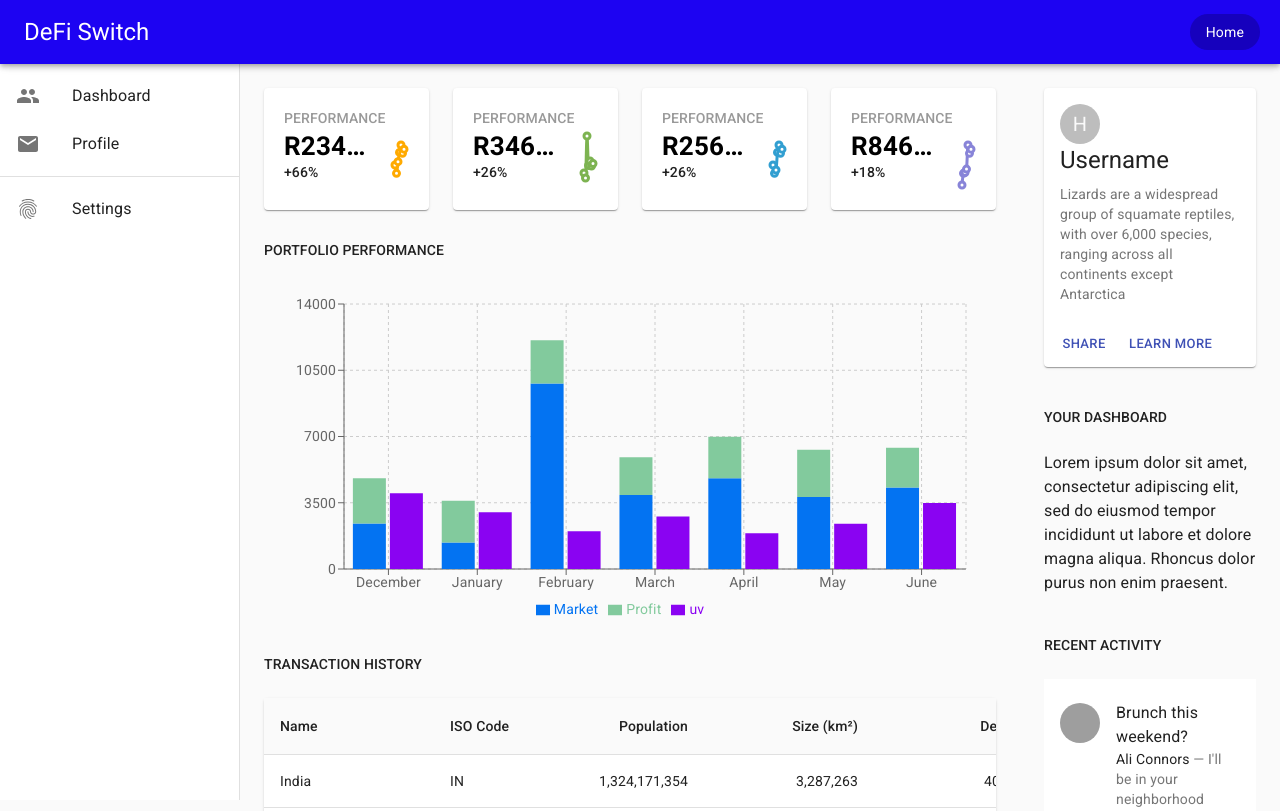
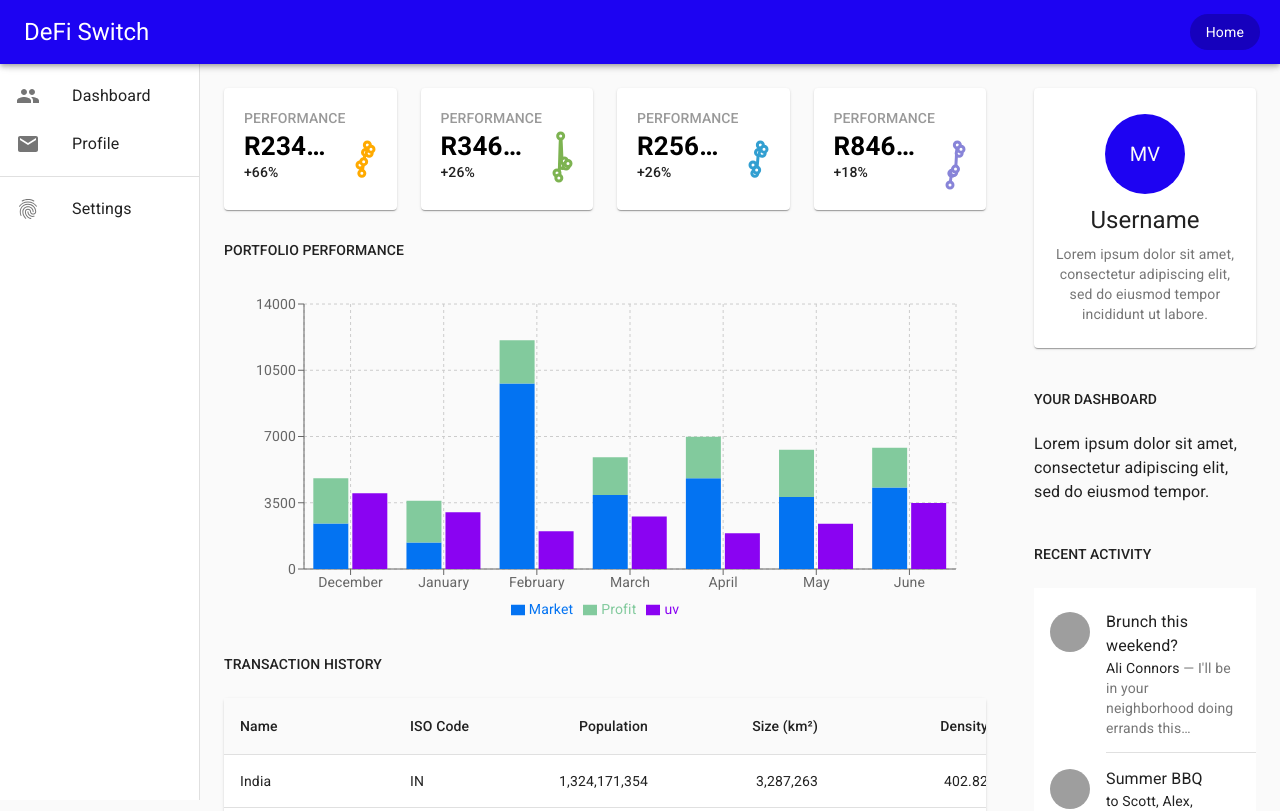
Before and after one commit to x33q/DeFi-Switch, a Next.js app: page /dashboard in a window 1280 px wide. Shown: the top 811 px of the page. Built offline with nearby package versions, Linux system fonts and the light colour scheme; grey boxes are pictures that could not be loaded.

Commit message:
Profile Card +

```diff
--- a/components/Dashboard/ProfileCard.js
+++ b/components/Dashboard/ProfileCard.js
@@ -12,9 +12,19 @@ import Avatar from '@material-ui/core/Avatar';
 
 const useStyles = makeStyles({
   root: {
+    textAlign: 'center',
+    margin: 'auto',
   },
   media: {
     height: 140,
+  },
+  avatarBlue: {
+    backgroundColor: '#1e03f2',
+    height: '80px',
+    width: '80px',
+    margin: 'auto',
+    marginTop: '10px',
+    marginBottom: '10px',
   },
 });
 
@@ -23,28 +33,16 @@ export default function MediaCard() {
 
   return (
     <Card className={classes.root}>
-      <CardActionArea>
         <CardContent>
-        <div className={classes.root}>
-      <Avatar>H</Avatar>
-    </div>
+            <Avatar className={classes.avatarBlue}>MV</Avatar>
           <Typography gutterBottom variant="h5" component="h2">
             Username
           </Typography>
           <Typography variant="body2" color="textSecondary" component="p">
-            Lizards are a widespread group of squamate reptiles, with over 6,000 species, ranging
-            across all continents except Antarctica
+          Lorem ipsum dolor sit amet, consectetur adipiscing elit, sed do eiusmod tempor incididunt
+          ut labore.
           </Typography>
         </CardContent>
-      </CardActionArea>
-      <CardActions>
-        <Button size="small" color="primary">
-          Share
-        </Button>
-        <Button size="small" color="primary">
-          Learn More
-        </Button>
-      </CardActions>
     </Card>
   );
 }
--- a/pages/dashboard.js
+++ b/pages/dashboard.js
@@ -32,7 +32,7 @@ import TinyLineChart4 from "components/Dashboard/TinyLineChart4.js";
 import RecentActivity from "components/Dashboard/RecentActivity.js";
 import ProfileCard from "components/Dashboard/ProfileCard.js";
 
-const drawerWidth = 240;
+const drawerWidth = 200;
 
 import theme from "styles/jss/nextjs-material-kit/pages/dashboard.js";
 
@@ -279,8 +279,7 @@ export default function ClippedDrawer() {
 
         <Typography variant="subtitle2" noWrap>Your Dashboard<br /><br /></Typography>
         <Typography paragraph>
-          Lorem ipsum dolor sit amet, consectetur adipiscing elit, sed do eiusmod tempor incididunt
-          ut labore et dolore magna aliqua. Rhoncus dolor purus non enim praesent.<br /><br />
+          Lorem ipsum dolor sit amet, consectetur adipiscing elit, sed do eiusmod tempor.<br /><br />
         </Typography>
 
         <Typography variant="subtitle2" noWrap>Recent Activity<br /><br /></Typography>
```
